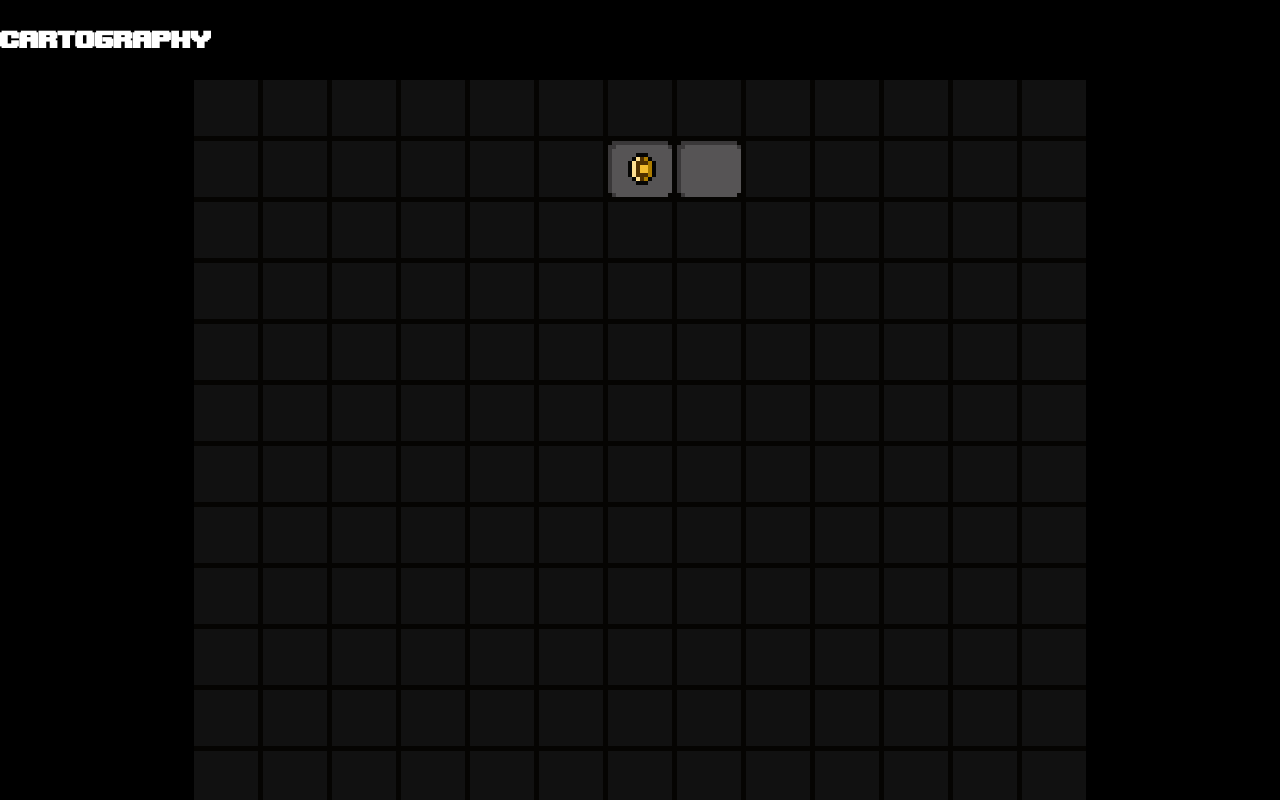
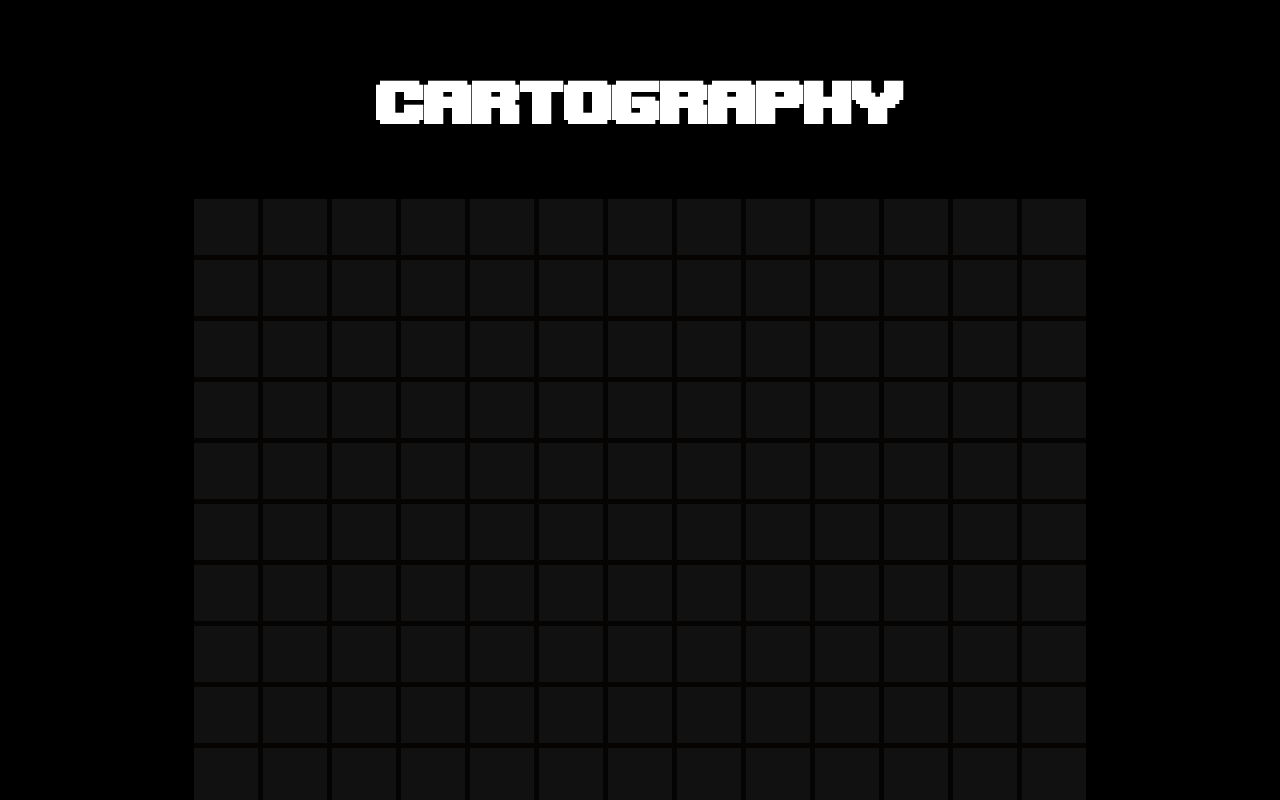
Before and after one commit to Atomsmiths/cure-of-the-lost, a Next.js app: page /cartography in a window 1280 px wide. Shown: the top 800 px of the page. Built offline with nearby package versions, Linux system fonts and the light colour scheme.

Commit message:
refactor(cartography): grid generation + css

```diff
--- /dev/null
+++ b/src/pages/cartography/index.classnames.ts
@@ -0,0 +1,5 @@
+import s from "@styles/design-system.module.css";
+
+export const CARTOGRAPHY_TITLE_CLASSNAMES = s["cartography-title"];
+export const CARTOGRAPHY_MAIN_CLASSNAMES = s["cartography-main"];
+export const CARTOGRAPHY_RESET_BTN_CLASSNAMES = s["cartography-reset-btn"];
--- a/src/pages/cartography/index.tsx
+++ b/src/pages/cartography/index.tsx
@@ -1,188 +1,45 @@
-import styles from "@styles/design-system.module.css";
+import { MAP_GRID, MAP_GRID_ITEM, MAP_EMPTY } from "@pages/index.classnames";
+import { useMatrix } from "../hooks/useMatrix";
 import {
-  MAP_GRID,
-  MAP_GRID_ITEM,
-  MAP_SHOP,
-  MAP_EMPTY,
-} from "@pages/index.classnames";
+  CARTOGRAPHY_MAIN_CLASSNAMES,
+  CARTOGRAPHY_RESET_BTN_CLASSNAMES,
+  CARTOGRAPHY_TITLE_CLASSNAMES,
+} from "./index.classnames";
 
 const Cartography = () => {
+  const { matrix, updateMatrix, resetMatrix } = useMatrix();
+
+  function getCellClassnames(cell: string | null) {
+    if (cell === "clicked") {
+      return MAP_EMPTY;
+    }
+
+    return MAP_GRID_ITEM;
+  }
+
   return (
-    <div>
-      <h1>Cartography</h1>
-
+    <main className={CARTOGRAPHY_MAIN_CLASSNAMES}>
+      <h1 className={CARTOGRAPHY_TITLE_CLASSNAMES}>Cartography</h1>
       <div className={MAP_GRID}>
-        <div className={MAP_GRID_ITEM}></div>
-        <div className={MAP_GRID_ITEM}></div>
-        <div className={MAP_GRID_ITEM}></div>
-        <div className={MAP_GRID_ITEM}></div>
-        <div className={MAP_GRID_ITEM}></div>
-        <div className={MAP_GRID_ITEM}></div>
-        <div className={MAP_GRID_ITEM}></div>
-        <div className={MAP_GRID_ITEM}></div>
-        <div className={MAP_GRID_ITEM}></div>
-        <div className={MAP_GRID_ITEM}></div>
-        <div className={MAP_GRID_ITEM}></div>
-        <div className={MAP_GRID_ITEM}></div>
-        <div className={MAP_GRID_ITEM}></div>
-        <div className={MAP_GRID_ITEM}></div>
-        <div className={MAP_GRID_ITEM}></div>
-        <div className={MAP_GRID_ITEM}></div>
-        <div className={MAP_GRID_ITEM}></div>
-        <div className={MAP_GRID_ITEM}></div>
-        <div className={MAP_GRID_ITEM}></div>
-        <div className={MAP_SHOP}></div>
-        <div className={MAP_EMPTY}></div>
-        <div className={MAP_GRID_ITEM}></div>
-        <div className={MAP_GRID_ITEM}></div>
-        <div className={MAP_GRID_ITEM}></div>
-        <div className={MAP_GRID_ITEM}></div>
-        <div className={MAP_GRID_ITEM}></div>
-        <div className={MAP_GRID_ITEM}></div>
-        <div className={MAP_GRID_ITEM}></div>
-        <div className={MAP_GRID_ITEM}></div>
-        <div className={MAP_GRID_ITEM}></div>
-        <div className={MAP_GRID_ITEM}></div>
-        <div className={MAP_GRID_ITEM}></div>
-        <div className={MAP_GRID_ITEM}></div>
-        <div className={MAP_GRID_ITEM}></div>
-        <div className={MAP_GRID_ITEM}></div>
-        <div className={MAP_GRID_ITEM}></div>
-        <div className={MAP_GRID_ITEM}></div>
-        <div className={MAP_GRID_ITEM}></div>
-        <div className={MAP_GRID_ITEM}></div>
-        <div className={MAP_GRID_ITEM}></div>
-        <div className={MAP_GRID_ITEM}></div>
-        <div className={MAP_GRID_ITEM}></div>
-        <div className={MAP_GRID_ITEM}></div>
-        <div className={MAP_GRID_ITEM}></div>
-        <div className={MAP_GRID_ITEM}></div>
-        <div className={MAP_GRID_ITEM}></div>
-        <div className={MAP_GRID_ITEM}></div>
-        <div className={MAP_GRID_ITEM}></div>
-        <div className={MAP_GRID_ITEM}></div>
-        <div className={MAP_GRID_ITEM}></div>
-        <div className={MAP_GRID_ITEM}></div>
-        <div className={MAP_GRID_ITEM}></div>
-        <div className={MAP_GRID_ITEM}></div>
-        <div className={MAP_GRID_ITEM}></div>
-        <div className={MAP_GRID_ITEM}></div>
-        <div className={MAP_GRID_ITEM}></div>
-        <div className={MAP_GRID_ITEM}></div>
-        <div className={MAP_GRID_ITEM}></div>
-        <div className={MAP_GRID_ITEM}></div>
-        <div className={MAP_GRID_ITEM}></div>
-        <div className={MAP_GRID_ITEM}></div>
-        <div className={MAP_GRID_ITEM}></div>
-        <div className={MAP_GRID_ITEM}></div>
-        <div className={MAP_GRID_ITEM}></div>
-        <div className={MAP_GRID_ITEM}></div>
-        <div className={MAP_GRID_ITEM}></div>
-        <div className={MAP_GRID_ITEM}></div>
-        <div className={MAP_GRID_ITEM}></div>
-        <div className={MAP_GRID_ITEM}></div>
-        <div className={MAP_GRID_ITEM}></div>
-        <div className={MAP_GRID_ITEM}></div>
-        <div className={MAP_GRID_ITEM}></div>
-        <div className={MAP_GRID_ITEM}></div>
-        <div className={MAP_GRID_ITEM}></div>
-        <div className={MAP_GRID_ITEM}></div>
-        <div className={MAP_GRID_ITEM}></div>
-        <div className={MAP_GRID_ITEM}></div>
-        <div className={MAP_GRID_ITEM}></div>
-        <div className={MAP_GRID_ITEM}></div>
-        <div className={MAP_GRID_ITEM}></div>
-        <div className={MAP_GRID_ITEM}></div>
-        <div className={MAP_GRID_ITEM}></div>
-        <div className={MAP_GRID_ITEM}></div>
-        <div className={MAP_GRID_ITEM}></div>
-        <div className={MAP_GRID_ITEM}></div>
-        <div className={MAP_GRID_ITEM}></div>
-        <div className={MAP_GRID_ITEM}></div>
-        <div className={MAP_GRID_ITEM}></div>
-        <div className={MAP_GRID_ITEM}></div>
-        <div className={MAP_GRID_ITEM}></div>
-        <div className={MAP_GRID_ITEM}></div>
-        <div className={MAP_GRID_ITEM}></div>
-        <div className={MAP_GRID_ITEM}></div>
-        <div className={MAP_GRID_ITEM}></div>
-        <div className={MAP_GRID_ITEM}></div>
-        <div className={MAP_GRID_ITEM}></div>
-        <div className={MAP_GRID_ITEM}></div>
-        <div className={MAP_GRID_ITEM}></div>
-        <div className={MAP_GRID_ITEM}></div>
-        <div className={MAP_GRID_ITEM}></div>
-        <div className={MAP_GRID_ITEM}></div>
-        <div className={MAP_GRID_ITEM}></div>
-        <div className={MAP_GRID_ITEM}></div>
-        <div className={MAP_GRID_ITEM}></div>
-        <div className={MAP_GRID_ITEM}></div>
-        <div className={MAP_GRID_ITEM}></div>
-        <div className={MAP_GRID_ITEM}></div>
-        <div className={MAP_GRID_ITEM}></div>
-        <div className={MAP_GRID_ITEM}></div>
-        <div className={MAP_GRID_ITEM}></div>
-        <div className={MAP_GRID_ITEM}></div>
-        <div className={MAP_GRID_ITEM}></div>
-        <div className={MAP_GRID_ITEM}></div>
-        <div className={MAP_GRID_ITEM}></div>
-        <div className={MAP_GRID_ITEM}></div>
-        <div className={MAP_GRID_ITEM}></div>
-        <div className={MAP_GRID_ITEM}></div>
-        <div className={MAP_GRID_ITEM}></div>
-        <div className={MAP_GRID_ITEM}></div>
-        <div className={MAP_GRID_ITEM}></div>
-        <div className={MAP_GRID_ITEM}></div>
-        <div className={MAP_GRID_ITEM}></div>
-        <div className={MAP_GRID_ITEM}></div>
-        <div className={MAP_GRID_ITEM}></div>
-        <div className={MAP_GRID_ITEM}></div>
-        <div className={MAP_GRID_ITEM}></div>
-        <div className={MAP_GRID_ITEM}></div>
-        <div className={MAP_GRID_ITEM}></div>
-        <div className={MAP_GRID_ITEM}></div>
-        <div className={MAP_GRID_ITEM}></div>
-        <div className={MAP_GRID_ITEM}></div>
-        <div className={MAP_GRID_ITEM}></div>
-        <div className={MAP_GRID_ITEM}></div>
-        <div className={MAP_GRID_ITEM}></div>
-        <div className={MAP_GRID_ITEM}></div>
-        <div className={MAP_GRID_ITEM}></div>
-        <div className={MAP_GRID_ITEM}></div>
-        <div className={MAP_GRID_ITEM}></div>
-        <div className={MAP_GRID_ITEM}></div>
-        <div className={MAP_GRID_ITEM}></div>
-        <div className={MAP_GRID_ITEM}></div>
-        <div className={MAP_GRID_ITEM}></div>
-        <div className={MAP_GRID_ITEM}></div>
-        <div className={MAP_GRID_ITEM}></div>
-        <div className={MAP_GRID_ITEM}></div>
-        <div className={MAP_GRID_ITEM}></div>
-        <div className={MAP_GRID_ITEM}></div>
-        <div className={MAP_GRID_ITEM}></div>
-        <div className={MAP_GRID_ITEM}></div>
-        <div className={MAP_GRID_ITEM}></div>
-        <div className={MAP_GRID_ITEM}></div>
-        <div className={MAP_GRID_ITEM}></div>
-        <div className={MAP_GRID_ITEM}></div>
-        <div className={MAP_GRID_ITEM}></div>
-        <div className={MAP_GRID_ITEM}></div>
-        <div className={MAP_GRID_ITEM}></div>
-        <div className={MAP_GRID_ITEM}></div>
-        <div className={MAP_GRID_ITEM}></div>
-        <div className={MAP_GRID_ITEM}></div>
-        <div className={MAP_GRID_ITEM}></div>
-        <div className={MAP_GRID_ITEM}></div>
-        <div className={MAP_GRID_ITEM}></div>
-        <div className={MAP_GRID_ITEM}></div>
-        <div className={MAP_GRID_ITEM}></div>
-        <div className={MAP_GRID_ITEM}></div>
-        <div className={MAP_GRID_ITEM}></div>
-        <div className={MAP_GRID_ITEM}></div>
-        <div className={MAP_GRID_ITEM}></div>
-        <div className={MAP_GRID_ITEM}></div>
+        {matrix.map((row, rowIndex) => {
+          return row.map((cell, colIndex) => {
+            return (
+              <div
+                key={`${rowIndex}-${colIndex}`}
+                onClick={() => updateMatrix(rowIndex, colIndex)}
+                className={getCellClassnames(cell)}
+              />
+            );
+          });
+        })}
       </div>
-    </div>
+      <button
+        onClick={resetMatrix}
+        className={CARTOGRAPHY_RESET_BTN_CLASSNAMES}
+      >
+        RESET
+      </button>
+    </main>
   );
 };
 
--- a/src/styles/design-system.module.css
+++ b/src/styles/design-system.module.css
@@ -50,3 +50,21 @@
   background-image: url("../../public/assets/1x1.png");
   background-size: contain;
 }
+
+.cartography-title {
+  font-size: 5rem;
+  text-align: center;
+}
+
+/* FIXME: Not working for some reasons ¯\_(ツ)_/¯. */
+.cartography-main {
+  display: "flex";
+  /* flex-direction: "column"; */
+  align-items: "center";
+  justify-content: "center";
+  background-colo: #fff;
+}
+
+.cartography-reset-btn {
+  margin: 0 auto;
+}
```
